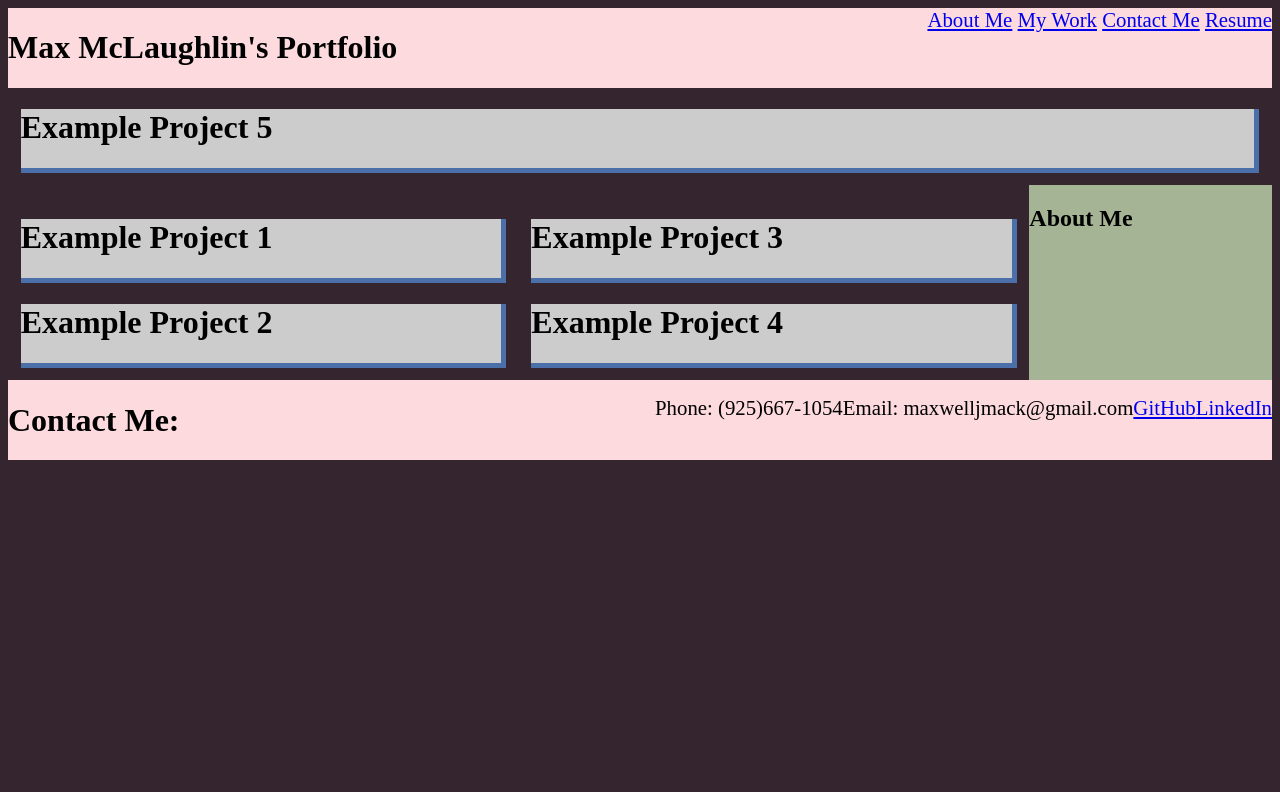
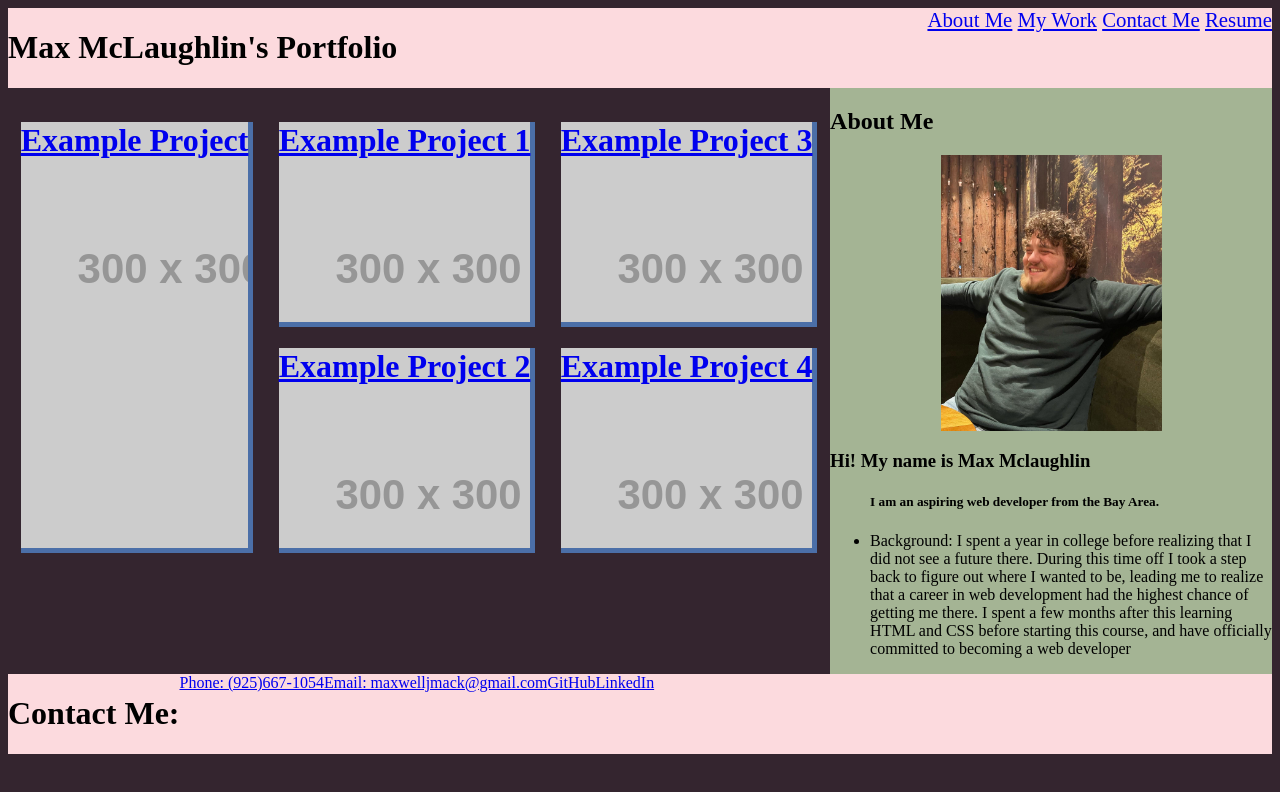
Before and after one commit to lafflin/homework-2, a plain HTML site: page index.html in a window 1280 px wide. Drawn offline with Linux system fonts and the light colour scheme; placeholder pictures from the web are drawn by us.

Commit message:
Added a lot of content, still not really happy with it though, I am gonna wait to turn in and work on it more tomorrow

```diff
--- a/assets/style.css
+++ b/assets/style.css
@@ -11,63 +11,46 @@ body {
 
 .flex-container {
 	display: flex;
-}
-
-.lead-flex-item {
-	display: block;
-	flex: 1 80%;
-	margin: 1%;
+	flex-wrap: wrap;
 }
 
 .flex-item {
 	display: block;
-	flex: 1 40%;
 	margin: 1%;
-	/* not sure if a apply the flex here or on each individual project id */
 }
 
-#p1 {
+#p1,
+#p2,
+#p3,
+#p4 {
 	background-image: url(https://via.placeholder.com/300?text=Project+One);
-	flex: 1 40%;
+	flex: 1 0 40%;
 	border-bottom: 5px solid var(--accent);
 	border-right: 5px solid var(--accent);
+	min-height: 200px;
 }
 
-#p2 {
-	background-image: url(https://via.placeholder.com/300?text=Project+Two);
-	flex: 1 40%;
-	border-bottom: 5px solid var(--accent);
-	border-right: 5px solid var(--accent);
-}
-
-#p3 {
-	background-image: url(https://via.placeholder.com/300?text=Project+Three);
-	flex: 1 40%;
-	border-bottom: 5px solid var(--accent);
-	border-right: 5px solid var(--accent);
-}
-
-#p4 {
-	background-image: url(https://via.placeholder.com/300?text=Project+Four);
-	flex: 1 40%;
-	border-bottom: 5px solid var(--accent);
-	border-right: 5px solid var(--accent);
-}
-
-#p5 {
-	background-image: url(https://via.placeholder.com/300?text=Project+Five);
+#pmain {
+	background-image: url(https://via.placeholder.com/300?text=Project);
 	border-bottom: 5px solid var(--accent);
 	border-right: 5px solid var(--accent);
 	flex: 1 80%;
-	margin: 1%;
-	align-self: flex-end;
-	order: 1;
+	order: -1;
+	min-height: 426px;
+	/* I would like to (and spent hours trying to) put this project on the very top, with the others below it and the aside to the side but I can not figure out how to do so*/
 }
 
 aside {
 	background-color: var(--aside);
-	order: 3;
+	order: 2;
 	flex: 1 20%;
+}
+
+aside img {
+	margin: 0 auto;
+	display: block;
+	max-width: 50%;
+	max-height: 50%;
 }
 
 header {
@@ -86,7 +69,6 @@ header nav {
 footer {
 	display: flex;
 	background-color: var(--secondary);
-	justify-content: space-between;
 }
 
 footer ul {
@@ -97,4 +79,20 @@ footer ul {
 
 footer ul li {
 	font-size: 1.3em;
+	justify-content: space-between;
+	margin: 5%;
 }
+
+footer div {
+	display: flex;
+	justify-content: space-around;
+}
+/* I Can't get the items to space out nicely, not sure what else to try */
+
+@media screen and (max-width: 768px) {
+	.flex-container {
+		display: flex;
+		flex-direction: column;
+	}
+	/* I cannot figure this shit out for the life of me  */
+}
--- a/index.html
+++ b/index.html
@@ -14,34 +14,45 @@
 				<a href="#about">About Me</a>
 				<a href="#projects"> My Work</a>
 				<a href="#contact-me">Contact Me</a>
-				<a href="./resume.md">Resume</a>
+				<a href="./assets/resume.md">Resume</a>
 			</nav>
 		</header>
-		<div id="p5"><h1>Example Project 5</h1></div>
 		<div class="flex-container">
 			<!-- should the flex container go here or should it go up on the body tag? seems weird to put it here cause i have to reapply display: flex; -- did some more work an landed on that I think reapplying display:flex is fine -->
 
-			<aside id="about"><h1>About Me</h1></aside>
-			<!-- <div class="lead-flex-item" id="projects">
-				<div id="p5"><h1>Example Project 5</h1></div>
-			</div> -->
-			<div class="flex-item">
-				<div id="p1"><h1>Example Project 1</h1></div>
-				<div id="p2"><h1>Example Project 2</h1></div>
+			<aside id="about">
+				<h1>About Me</h1>
+				<img src="assets/new pfp.jpg" alt="picture of Max" />
+				<p><h3>Hi! My name is Max Mclaughlin</h3>
+<ul>
+	<h5>I am an aspiring web developer from the Bay Area.</h5>
+	<li>Background: I spent a year in college before realizing that I did not see a future there. During this time off I took a step back to figure out where I wanted to be, leading me to realize that a career in web development had the highest chance of getting me there. I spent a few months after this learning HTML and CSS before starting this course, and have officially committed to becoming a web developer</li>
+
+</ul>
+
+				</p>
+			</aside>
+			<div class="flex-item" id="projects">
+				<div id="pmain"><h1><a href="https://via.placeholder.com/300?text=Project">Example Project</a></h1></div>
 			</div>
 			<div class="flex-item">
-				<div id="p3"><h1>Example Project 3</h1></div>
-				<div id="p4"><h1>Example Project 4</h1></div>
+				<div id="p1"><h1><a href="https://via.placeholder.com/300?text=Project+One">Example Project 1</a></h1></div>
+				<div id="p2"><h1><a href="https://via.placeholder.com/300?text=Project+Two">Example Project 2</a></h1></div>
 			</div>
+			<div class="flex-item">
+				<div id="p3"><h1><a href="https://via.placeholder.com/300?text=Project+Three">Example Project 3</a></h1></div>
+				<div id="p4"><h1><a href="https://via.placeholder.com/300?text=Project+Four">Example Project 4</a></h1></div>
+			</div>
+			<!-- I am unsure of how to make the images clickable instead of the text -->
 		</div>
 		<footer>
 			<h1 id="contact-me">Contact Me:</h1>
-			<ul>
-				<li>Phone: (925)667-1054</li>
-				<li>Email: maxwelljmack@gmail.com</li>
-				<li><a href="https://github.com/lafflin">GitHub</a></li>
-				<li><a href="https://www.linkedin.com/in/max-mcla/">LinkedIn</a></li>
-			</ul>
+			<div>
+			<a href="tel: +19256670154">Phone: (925)667-1054</a>
+			<a href="mailto: maxwelljmack@gmail.com">Email: maxwelljmack@gmail.com</a>
+			<a href="https://github.com/lafflin">GitHub</a>
+			<a href="https://www.linkedin.com/in/max-mcla/">LinkedIn</a>
+			</div>
 		</footer>
 	</body>
 </html>
```
Also changed, not shown: assets/new pfp.jpg (added), 2 other files.
